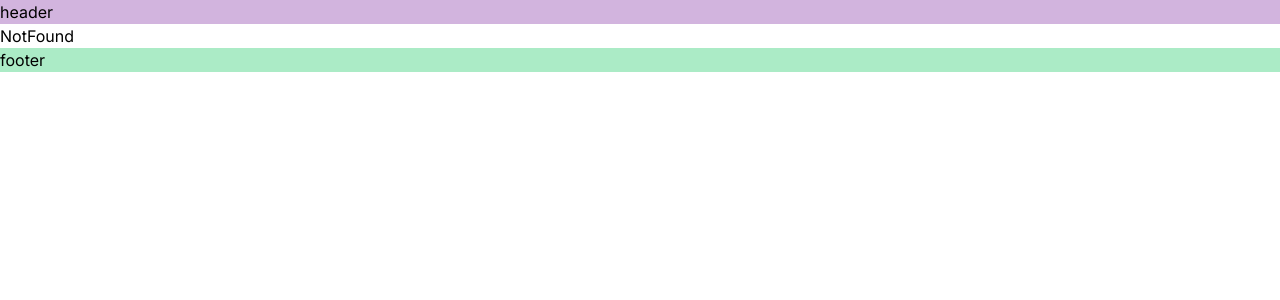
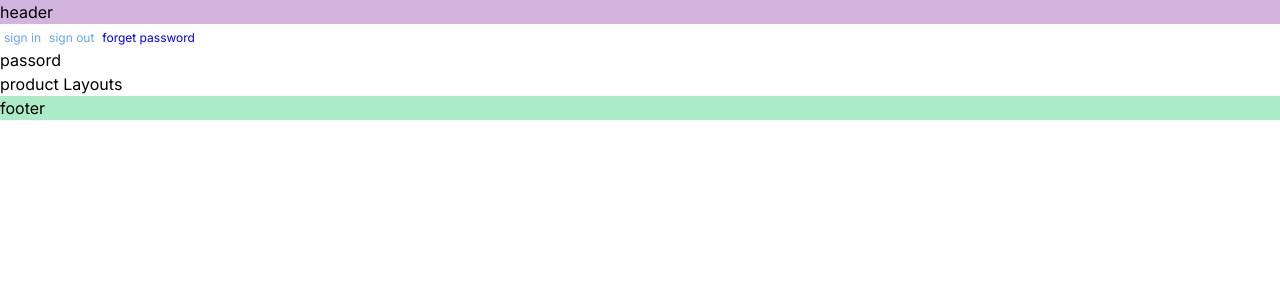
Before and after one commit to Sagarmallick/next14, a Next.js app: page /password in a window 1280 px wide. Before the commit this address had no page. Shown: the top 300 px of the page. Built offline with nearby package versions, Linux system fonts and the light colour scheme.

Commit message:
(commit-15):add active link in auth folder in layout page add 3 links in array and map use useParams to identify which link we are on then use for active style the link

```diff
--- /dev/null
+++ b/src/app/(auth)/layout.tsx
@@ -0,0 +1,31 @@
+'use client'
+
+import Link from "next/link"
+import { usePathname } from "next/navigation"
+
+const navlinks=[
+    {name:'sign in',href:'/signin'},
+    {name:'sign out',href:'/signout'},
+    {name:'forget password',href:'/password'}
+]
+
+const AuthLayout = ({children}:{children:React.ReactNode}) => {
+    const pathname=usePathname()
+    return (
+        <div>
+        {navlinks.map((link)=>{
+        const isActive= pathname.startsWith(link.href)
+            return(
+                <Link className={isActive?'text-bold ':'text-blue-400'} href={link.href} key={link.name}>{link.name}</Link>
+            )
+        })}
+      <div>
+          {children}
+          <h2>product Layouts</h2>
+      </div>
+        </div>
+
+    )
+  }
+
+  export default AuthLayout
--- /dev/null
+++ b/src/app/(auth)/password/page.tsx
@@ -0,0 +1,9 @@
+import React from 'react'
+
+const Password = () => {
+  return (
+    <div>passord</div>
+  )
+}
+
+export default Password
--- a/src/app/globals.css
+++ b/src/app/globals.css
@@ -1,3 +1,9 @@
 @tailwind base;
 @tailwind components;
 @tailwind utilities;
+
+a{
+    font-size: 12px;
+    color: blue;
+    margin: 4px;
+}
--- a/src/app/page.tsx
+++ b/src/app/page.tsx
@@ -4,7 +4,7 @@ export default function Home() {
   return (
     <>
       <main>hello world!</main>
-      <Link href='/blog'>Blog</Link>
+      <Link href='/blog' replace>Blog</Link>
     </>
 
   );
```
